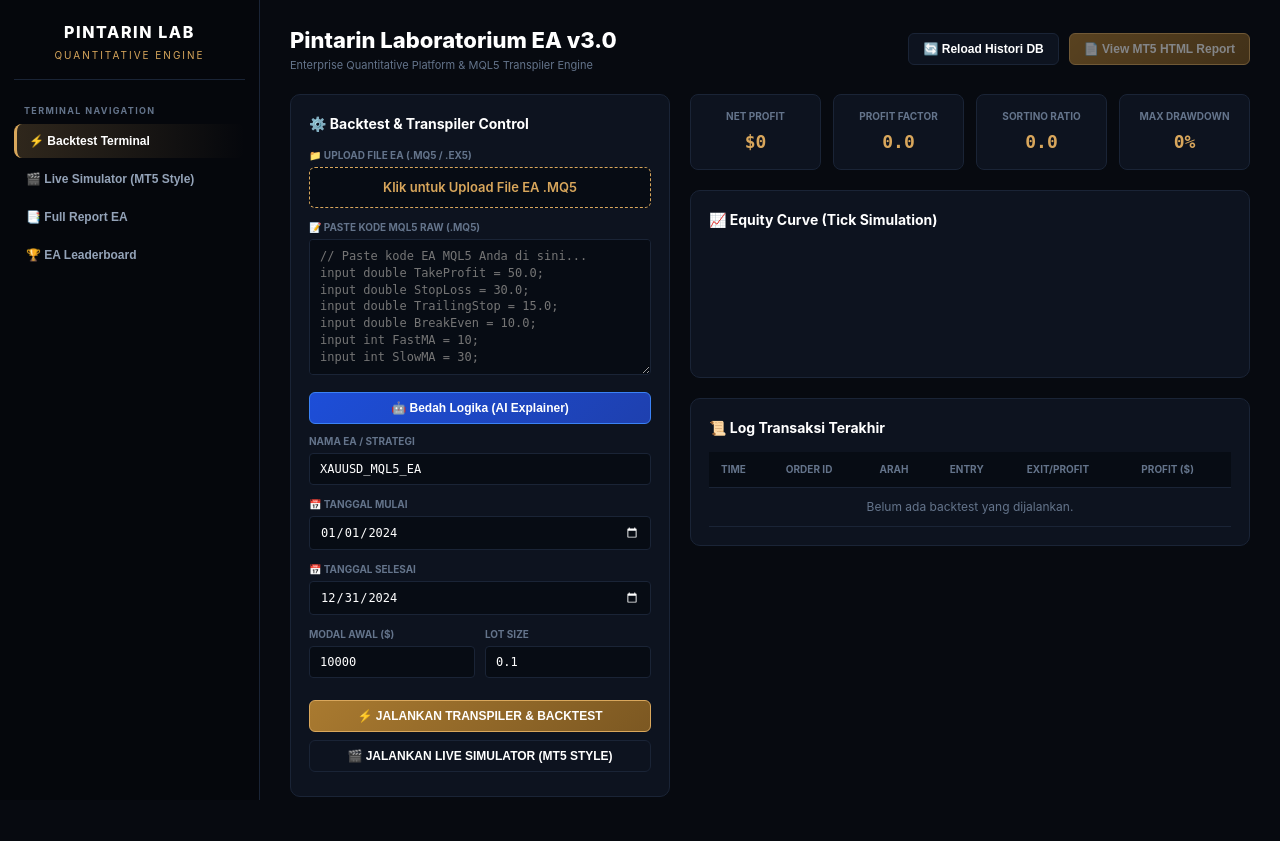
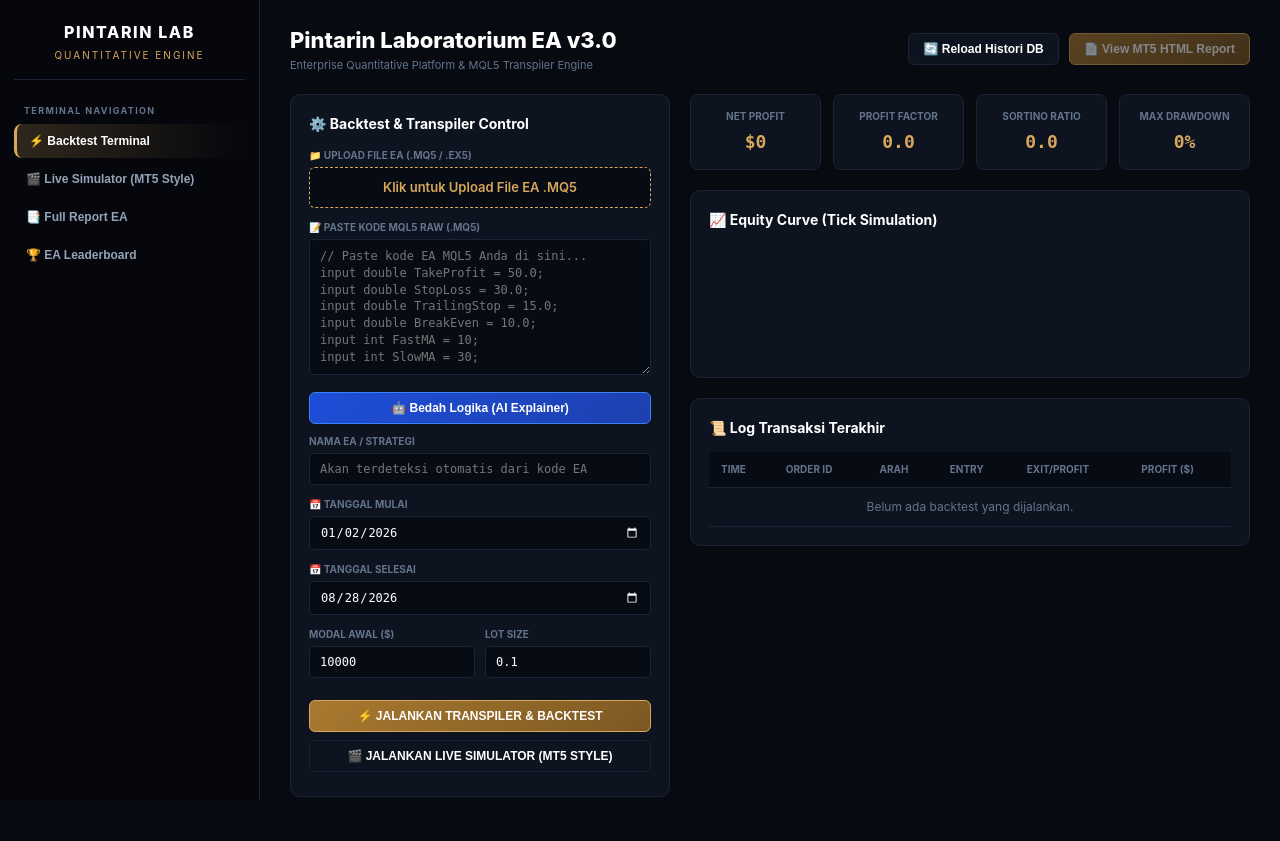
Before and after one commit to umrizal/ea-backtest-engine-v2, a Flask app: page / in a window 1280 px wide. Run offline with Flask 3, Linux system fonts and the light colour scheme.

Commit message:
perbaikan index

```diff
--- a/templates/index.html
+++ b/templates/index.html
@@ -129,18 +129,18 @@
           </div>
 
           <div class="form-group">
-            <label>Nama EA / Strategi</label>
-            <input type="text" id="eaName" value="XAUUSD_MQL5_EA">
+              <label>Nama EA / Strategi</label>
+              <input type="text" id="eaName" placeholder="Akan terdeteksi otomatis dari kode EA">
           </div>
 
           <div class="form-group">
             <label>📅 Tanggal Mulai</label>
-            <input type="date" id="startDate" value="2024-01-01">
+            <input type="date" id="startDate" value="2026-01-02">
           </div>
 
           <div class="form-group">
             <label>📅 Tanggal Selesai</label>
-            <input type="date" id="endDate" value="2024-12-31">
+            <input type="date" id="endDate" value="2026-08-28">
           </div>
 
           <div style="display: grid; grid-template-columns: 1fr 1fr; gap: 10px;">
```
